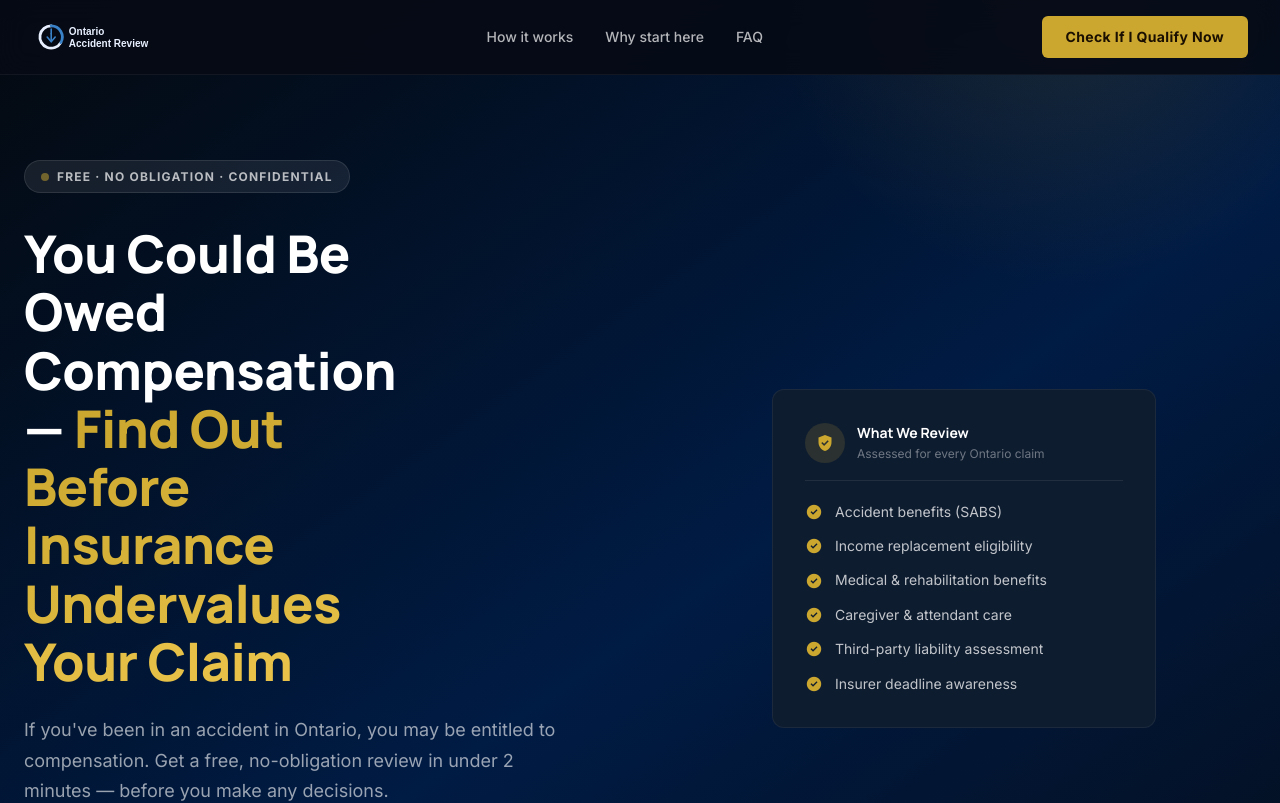
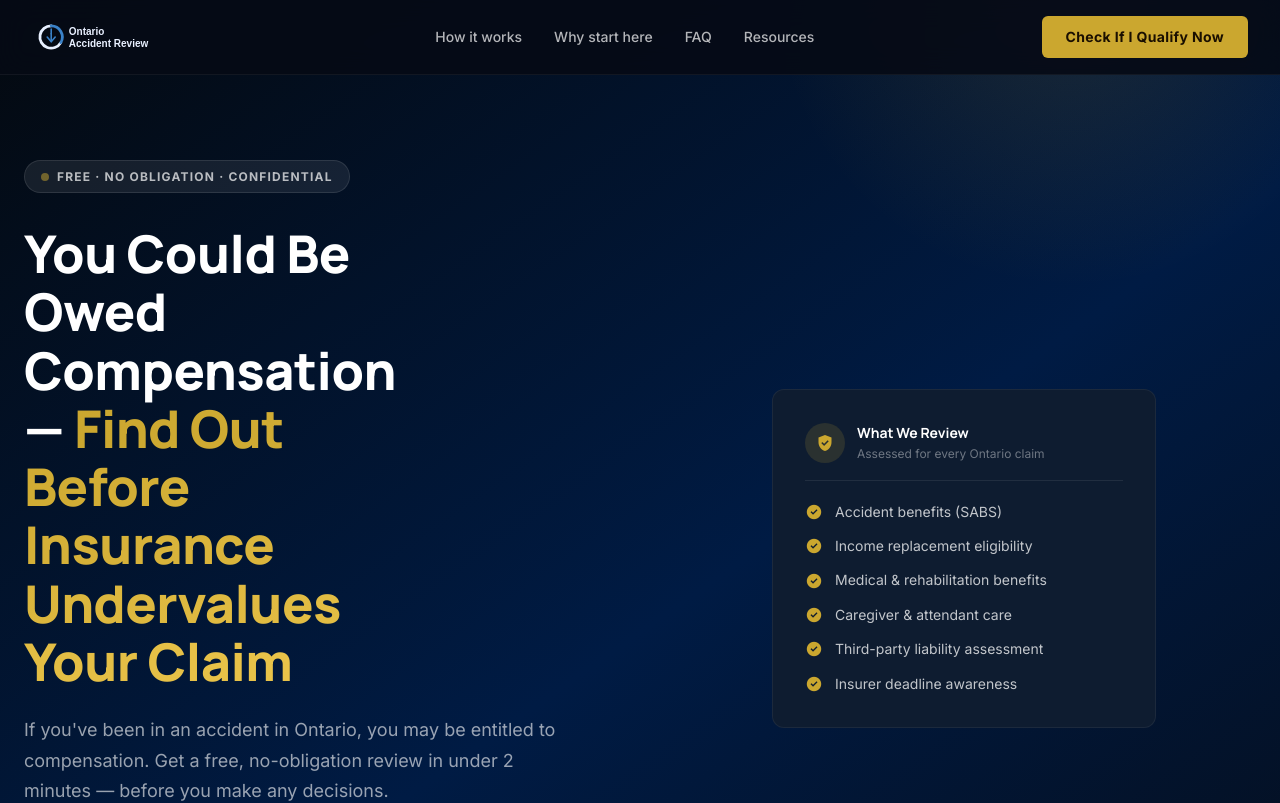
Before and after one commit to jyoung905/OARreal, a Next.js app: page / in a window 1280 px wide. Shown: the top 803 px of the page. Built offline with nearby package versions, Linux system fonts and the light colour scheme.

Commit message:
Restore Resources nav link in HomeContent

```diff
--- a/components/HomeContent.jsx
+++ b/components/HomeContent.jsx
@@ -160,7 +160,7 @@ export default function HomeContent() {
         <div style={{display:'flex',justifyContent:'space-between',alignItems:'center',padding:'1rem 2rem',...maxW}}>
           <a href="/" style={{display:'flex',alignItems:'center',textDecoration:'none'}}>{SVG_LOGO(40)}</a>
           <nav style={{display:'flex',alignItems:'center',gap:'2rem'}}>
-            {[{t:'How it works',h:'#how-it-works'},{t:'Why start here',h:'#why-start-here'},{t:'FAQ',h:'#faq'}].map(l => (
+            {[{t:'How it works',h:'#how-it-works'},{t:'Why start here',h:'#why-start-here'},{t:'FAQ',h:'#faq'},{t:'Resources',h:'/resources'}].map(l => (
               <a key={l.t} href={l.h} style={{color:'rgba(255,255,255,0.7)',fontWeight:500,fontSize:'0.875rem',textDecoration:'none',...labelFont}}>{l.t}</a>
             ))}
           </nav>
```
